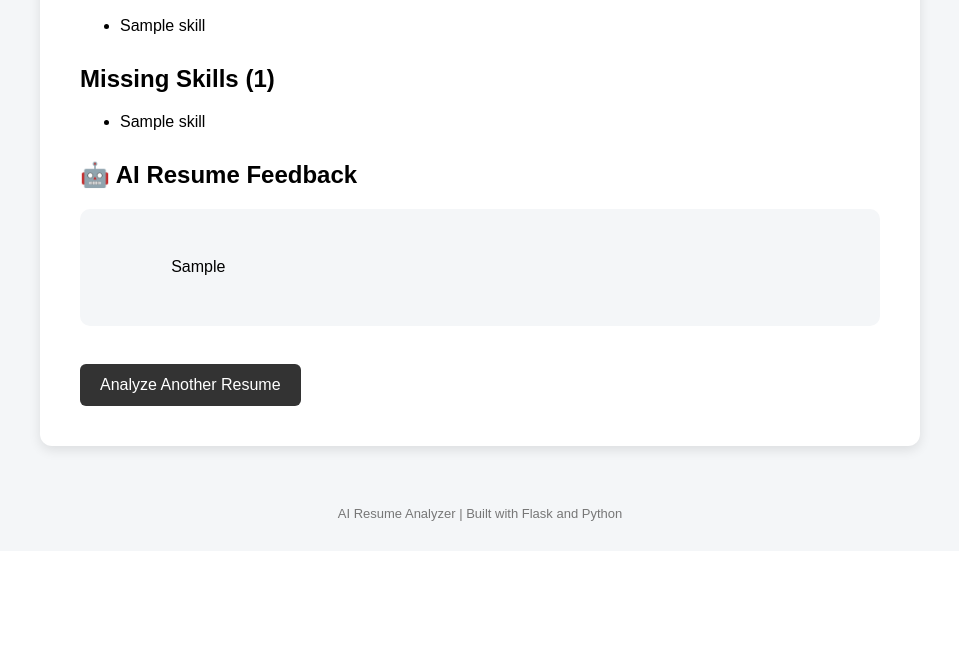
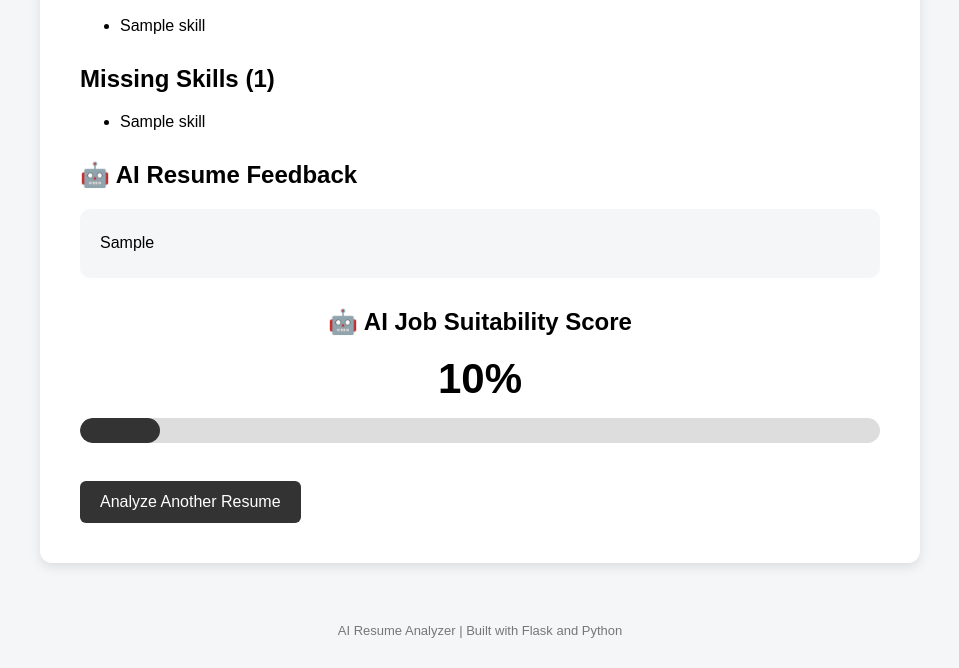
Before and after one commit to Pooja-Adaviswamimath/AI_Resume_Analyzer, a Flask app: template templates/result.html in a window 1280 px wide. Shown: the part 733-1401 px from the top of the page, without its empty margins (160-1119 px from the left). Before the commit the page ends 1254 px from the top, so only its background shows below. Run offline with Flask 3, Linux system fonts and the light colour scheme; the template is opened without the code that fills it: most values are stand-ins (such as "Sample title", 1, 10 or a date in 2020).

Commit message:
Add AI suitability score

```diff
--- a/app.py
+++ b/app.py
@@ -1,4 +1,5 @@
 from flask import Flask, render_template, request # Flask is a python framework used to create web application
+import re
 from PyPDF2 import PdfReader
 import ollama
 
@@ -84,12 +85,27 @@ def analyze():
     4. Important missing keywords or skills for this target job
     5. Overall suitability for the target job
     6. List 10 important technical skills or keywords tha are commonly expected for this target job
+    7. Give an AI job suitability score from 0 to 100 based on how well the resume matches the target job
+
+    At the end, write the score exactly in this format:
+
+    AI_SUITABILITY_SCORE: [score]
     """
                 }
             ]
         )
 
         ai_analysis = ai_response["message"]["content"]
+
+        numbers = re.findall(r'\b\d{1,3}\b', ai_analysis)
+
+        if numbers:
+            ai_suitability_score = int(numbers[-1])
+        else:
+            ai_suitability_score = 0
+
+        print("EXTRACTED SCORE:", ai_suitability_score)
+
 
     except Exception:
         ai_analysis = (
@@ -113,6 +129,7 @@ def analyze():
         page_count = page_count,
         word_count = word_count,
         ai_analysis = ai_analysis,
+        ai_suitability_score = ai_suitability_score,
         job_role = job_role
     )
 
--- a/static/style.css
+++ b/static/style.css
@@ -137,8 +137,9 @@ footer {
     background-color: #f4f6f8;
     padding: 20px;
     border-radius: 10px;
-    line-height: 1.6;
-    white-space: pre-wrap;
+    line-height: 1.8;
+    font-size: 16px;
+    text-align: left;
 }
 
 .job-role {
@@ -147,3 +148,27 @@ footer {
     font-size: 18px;
     margin-bottom: 25px;
 }
+
+.ai-score-section {
+    text-align: center;
+}
+
+.ai-score-number {
+    font-size: 42px;
+    font-weight: bold;
+    margin: 15px 0;
+}
+
+.ai-score-bar {
+    width: 100%;
+    height: 25px;
+    background-color: #ddd;
+    border-radius: 20px;
+    overflow: hidden;
+}
+
+.ai-score-fill {
+    height: 100%;
+    background-color: #333;
+    border-radius: 20px;
+}
--- a/templates/result.html
+++ b/templates/result.html
@@ -69,7 +69,24 @@
             <h2>🤖 AI Resume Feedback</h2>
 
             <div class="ai-feedback">
-                {{ ai_analysis }}
+                {{ ai_analysis | replace('\n', '<br>') | safe}}
+            </div>
+        </div>
+
+        <div class="section ai-score-section">
+            <h2>🤖 AI Job Suitability Score</h2>
+
+            <div class="ai-score">
+                <div class="ai-score-number">
+                    {{ ai_suitability_score }}%
+                </div>
+
+                <div class="ai-score-bar">
+                    <div
+                        class="ai-score-fill"
+                        style="width: {{ ai_suitability_score }}%;">
+                    </div>
+                </div>
             </div>
         </div>
 
```
